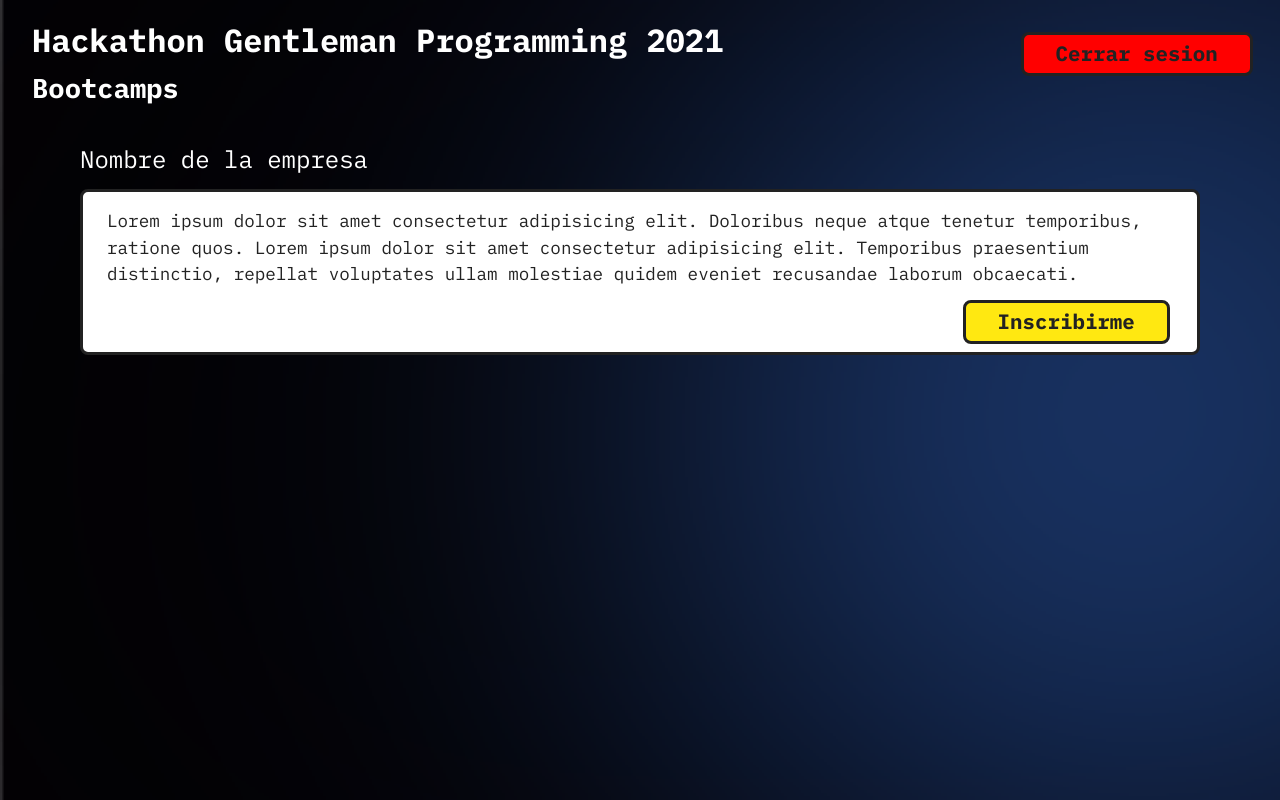
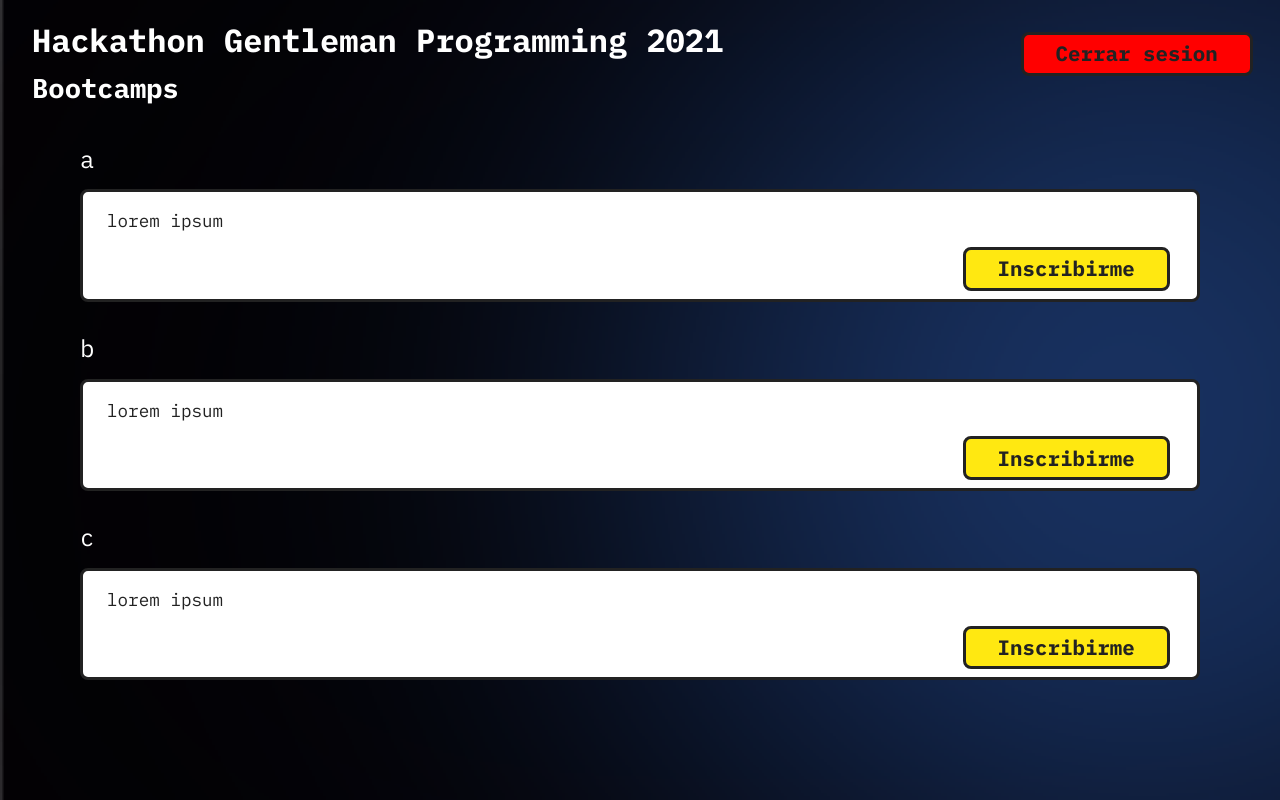
Before and after one commit to Ox18/hackathon-app, a React (Create React App) app: page /newfeed-user in a window 1280 px wide. Built offline with nearby package versions, Linux system fonts and the light colour scheme.

Commit message:
add redux to feed user

```diff
--- a/src/components/FeedComponent/FeedComponent.tsx
+++ b/src/components/FeedComponent/FeedComponent.tsx
@@ -18,12 +18,18 @@ export const FeedComponentCompany = () => {
     )
 }
 
-export const FeedComponentUser = () => {
+interface FeedComponentUserProps {
+    id: string;
+    name: string;
+    description: string;
+}
+
+export const FeedComponentUser:React.FC<FeedComponentUserProps> = ({ id, name, description }) => {
     return (
-        <div className="feed">
-            <Titlecompany text="Nombre de la empresa" />
+        <div className="feed" key={id}>
+            <Titlecompany text={name} />
             <div className="description">
-                <p>Lorem ipsum dolor sit amet consectetur adipisicing elit. Doloribus neque atque tenetur temporibus, ratione quos. Lorem ipsum dolor sit amet consectetur adipisicing elit. Temporibus praesentium distinctio, repellat voluptates ullam molestiae quidem eveniet recusandae laborum obcaecati.</p>
+                <p>{description}</p>
                 <div className="button-inscribir">
                     <ButtonComponent text="Inscribirme" color="btn primary"/>
                 </div>
--- /dev/null
+++ b/src/interfaces/IFeedMeUser.ts
@@ -0,0 +1,5 @@
+export interface IFeedMeUser {
+    id: string;
+    name: string;
+    description: string;
+}
--- a/src/interfaces/IState.ts
+++ b/src/interfaces/IState.ts
@@ -1,8 +1,13 @@
+import { IFeedMeUser } from './IFeedMeUser';
 import { IUser } from './IUser';
 
 export interface IState {
     auth: null | {
         token: string;
         user: IUser;
+    },
+    feedMeUser: {
+        loading: boolean;
+        list: IFeedMeUser[];
     }
 }
--- a/src/pages/NewFeeds/NewFeedUser.tsx
+++ b/src/pages/NewFeeds/NewFeedUser.tsx
@@ -1,5 +1,5 @@
-import React from 'react'
-import { useDispatch } from 'react-redux'
+import React, { useEffect } from 'react'
+import { useDispatch, useSelector } from 'react-redux'
 
 import { ButtonComponent } from '../../components/ButtonComponent/ButtonComponent'
 import { HambugerMenu } from '../../components/ButtonComponent/HambugerMenu'
@@ -7,12 +7,23 @@ import { FeedComponentUser } from '../../components/FeedComponent/FeedComponent'
 import { Title, Titlesmall } from '../../components/Title/Title'
 import { logout } from '../../redux/actions/auth'
 
+import { IState } from "../../interfaces/IState"
+import { IFeedMeUser } from '../../interfaces/IFeedMeUser'
+
+import { getAllFeedMeUsers } from "../../redux/actions/feedmeUser"
+
 export const NewFeedUser = () => {
+    const state = useSelector((state: IState) => state);
+
     const dispatch = useDispatch();
 
     const handleLogout = () => {
         dispatch(logout());
     }
+
+    useEffect(() => {
+        dispatch(getAllFeedMeUsers());
+    }, [dispatch])
 
     return (
         <div className="container-feed">
@@ -29,8 +40,20 @@ export const NewFeedUser = () => {
                 </div>
             </header>
             <section className="bootcamps">
-                <FeedComponentUser/>
-            </section>
-        </div>
-    )
-}
+              { state.feedMeUser.loading && <div>Cargando...</div>}
+              {
+                  state.feedMeUser.list.map((item: IFeedMeUser) => {
+                        return (
+                            <FeedComponentUser
+                                key={item.id}
+                                id={item.id}
+                                name={item.name}
+                                description={item.description}
+                            />
+                        )
+                    })
+                }
+                </section>
+            </div>
+        )
+    }
--- /dev/null
+++ b/src/redux/actions/feedmeUser.ts
@@ -0,0 +1,36 @@
+import { types } from "../types/types";
+
+export const getAllFeedMeUsers = () => {
+    return (dispatch: (arg0: { type: string; payload?: any; }) => void) => {
+        dispatch(startLoadFeedMeUsers());
+        dispatch(setAllFeedmeUsers([{
+            id: "#22113123",
+            name: "a",
+            description: "lorem ipsum"
+        },
+        {
+            id: "#22113144",
+            name: "b",
+            description: "lorem ipsum"
+        },
+        {
+            id: "#22113166",
+            name: "c",
+            description: "lorem ipsum"
+        },]))
+        dispatch(stopLoadFeedMeUsers());
+    }
+}
+
+export const startLoadFeedMeUsers = () => ({
+    type: types.startLoadFeedMeUsers
+});
+
+export const stopLoadFeedMeUsers = () => ({
+    type: types.stopLoadFeedMeUsers
+});
+
+export const setAllFeedmeUsers = (payload: any) => ({
+    type: types.setAllFeedMeUsers,
+    payload
+});
--- /dev/null
+++ b/src/redux/reducers/feedMeUserReducer.ts
@@ -0,0 +1,30 @@
+import { types } from "../types/types"
+
+import { IAction } from "../../interfaces/IAction"
+
+let initialState = {
+    loading: false,
+    list: [],
+}
+
+export const feedMeUserReducer = (state = initialState, action: IAction) => {
+    switch(action.type) {
+        case types.setAllFeedMeUsers:
+            return {
+                ...state,
+                list: action.payload
+            };
+        case types.startLoadFeedMeUsers:
+            return {
+                ...state,
+                loading: true
+            };
+        case types.stopLoadFeedMeUsers:
+            return {
+                ...state,
+                loading: false
+            };
+        default:
+            return state;
+    }
+}
--- a/src/redux/store/store.ts
+++ b/src/redux/store/store.ts
@@ -2,6 +2,7 @@ import { createStore, combineReducers, applyMiddleware, compose } from 'redux';
 import thunk from 'redux-thunk';
 
 import { authReducer } from '../reducers/authReducer';
+import { feedMeUserReducer } from '../reducers/feedMeUserReducer';
 
 declare global {
     interface Window {
@@ -13,6 +14,7 @@ const composeEnhancers = (typeof window !== 'undefined' && window.__REDUX_DEVTOO
 
 const reducers = combineReducers({
     auth: authReducer,
+    feedMeUser: feedMeUserReducer,
 });
 
 export const store = createStore(
--- a/src/redux/types/types.ts
+++ b/src/redux/types/types.ts
@@ -1,4 +1,11 @@
 export const types = {
     login: '[Auth] login',
     logout: '[Auth] logout',
+
+    createFeedMeUser: '[FeedMe] create user',
+    deleteFeedMeUser: '[FeedMe] delete user',
+    getAllFeedMeUsers: '[FeedMe] get all users',
+    setAllFeedMeUsers: '[FeedMe] set all users',
+    startLoadFeedMeUsers: '[FeedMe] start load users',
+    stopLoadFeedMeUsers: '[FeedMe] stop load users',
 }
```
